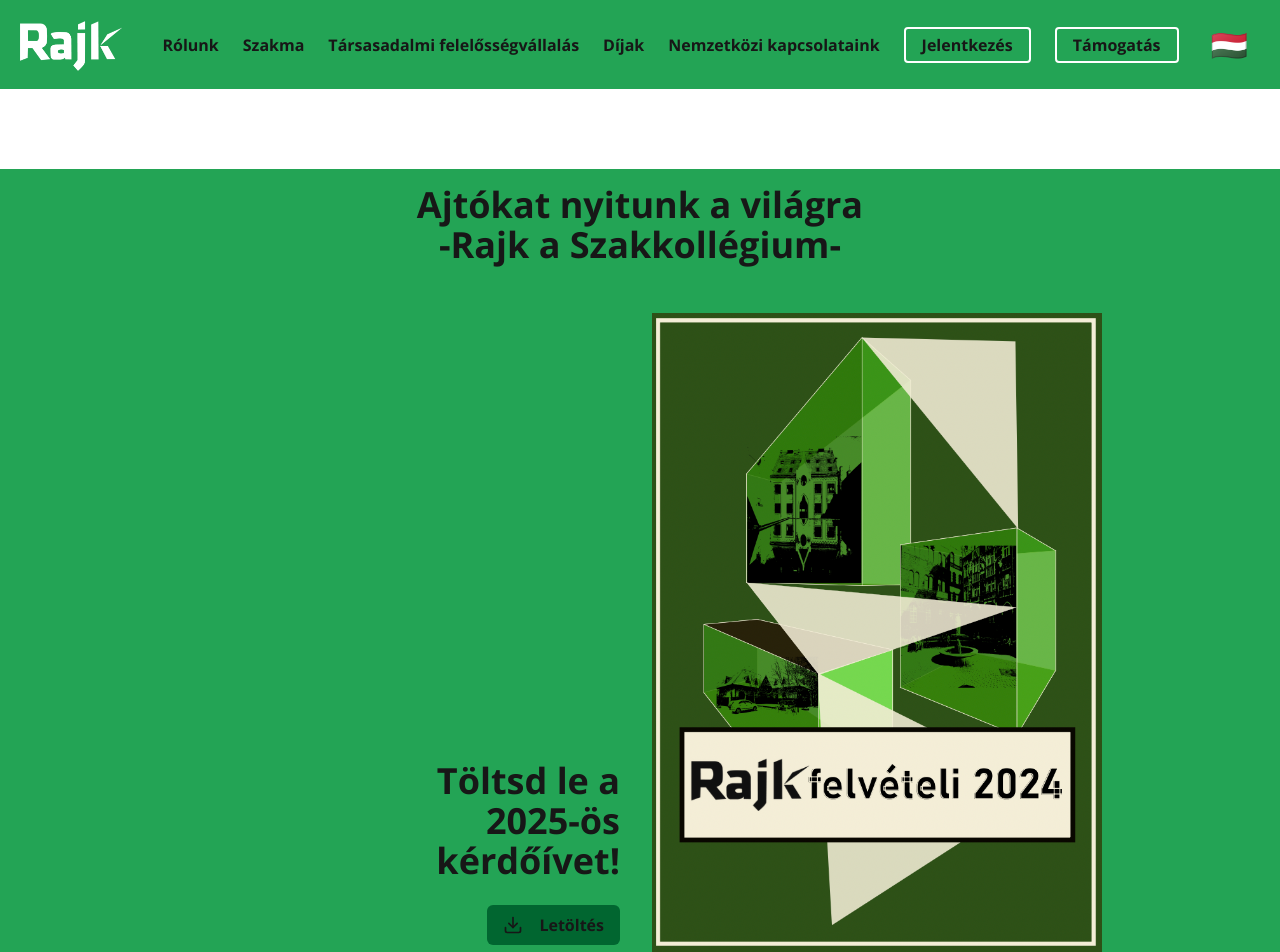
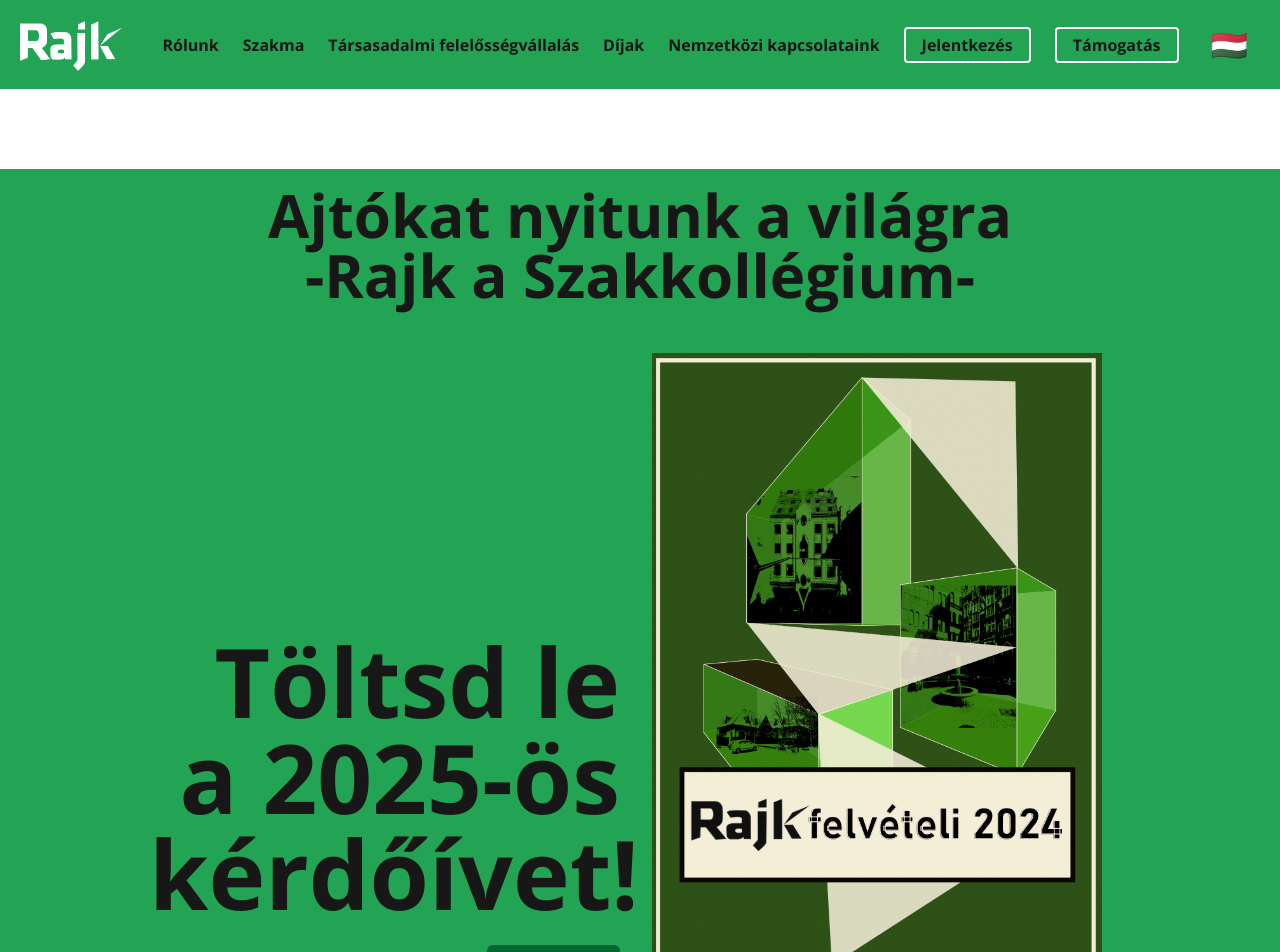
Before and after one commit to kir-dev/rajk, a Next.js app: page /felveteli in a window 1280 px wide. Shown: the top 952 px of the page. Built offline with nearby package versions, Linux system fonts and the light colour scheme.

Commit message:
minor updates

```diff
--- a/src/app/(app)/(default-layout)/felveteli/page.tsx
+++ b/src/app/(app)/(default-layout)/felveteli/page.tsx
@@ -10,12 +10,12 @@ export default function ApplyPage() {
         <div className = "flex flex-col justify-center my-20 bg-foreground">
             <div className = "flex flex-col items-center bg-rajk-green">
 
-                <h1 className = "text-4xl font-bold mb-4 mt-4 text-center">{"Ajtókat nyitunk a világra"}
+                <h1 className = "text-6xl font-bold mb-4 mt-4 text-center">{"Ajtókat nyitunk a világra"}
                     <br/> {"-Rajk a Szakkollégium-"}</h1>
                 {/*<div className = "flex flex-row items-center gap-6 justify-center mb-4">*/}
                 <div className = "grid grid-cols-1 md:grid-cols-2 gap-6 my-8">
                     <div className = "flex flex-col self-end items-end">
-                        <p className = "text-4xl w-1/2 text-right font-bold mr-2 mb-4">Töltsd le a 2025-ös kérdőívet!</p>
+                        <p className = "text-8xl w-3/4 text-right font-bold mr-2 mb-4">Töltsd le a 2025-ös kérdőívet!</p>
                         <a
                             href = "/2025_Rajk-kerdoiv-2.pdf"
                             download
--- /dev/null
+++ b/src/components/NavBar/ExtraNavBarStrip.tsx
@@ -0,0 +1,17 @@
+"use client";
+import React from "react";
+import ActionButton from "../ActionButton";
+
+export default function ExtraNavBarStrip() {
+    const [isOpen, setIsOpen] = React.useState(false);
+    if(!isOpen) return null;
+    return (<div className = 'w-full h-10 bg-foreground md:flex justify-between'>
+        <p>
+            Ez a Rajk átmeneti oldala, hiszen a régi beszart.
+        </p>
+        <p>
+            Okosba összedobta Marci és Máté a Kir-Dev-ből.
+        </p>
+        <ActionButton onClick={() => setIsOpen(false)}>Bezárás</ActionButton>
+    </div>)
+}
```
Also changed, not shown: src/components/NavBar/NavBar.tsx (+6 -1 lines).
